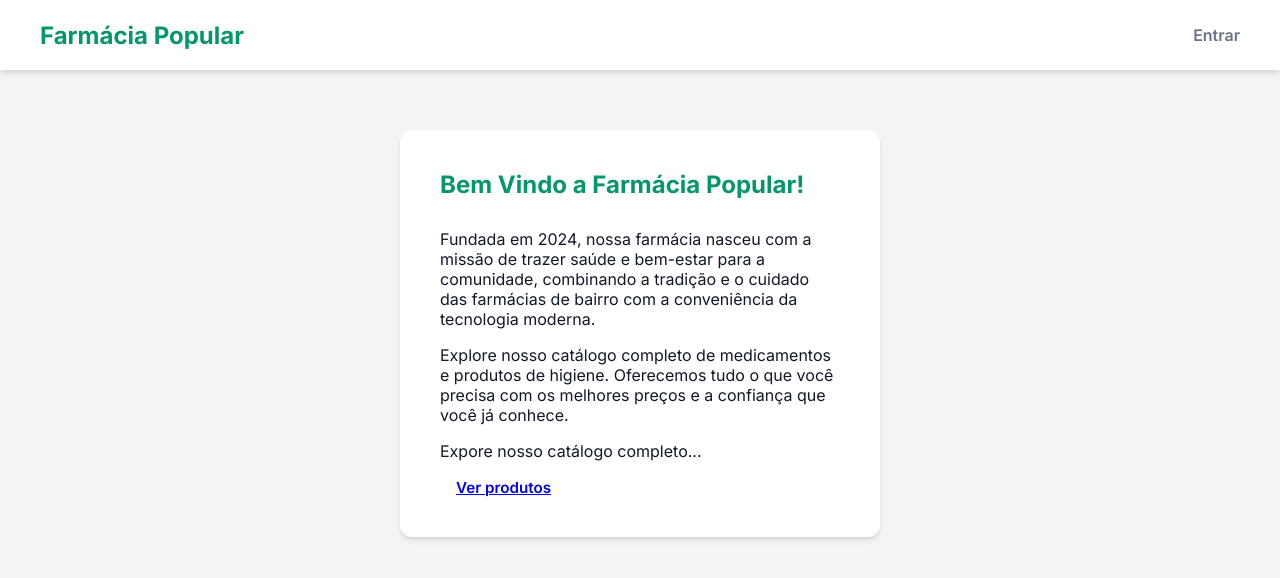
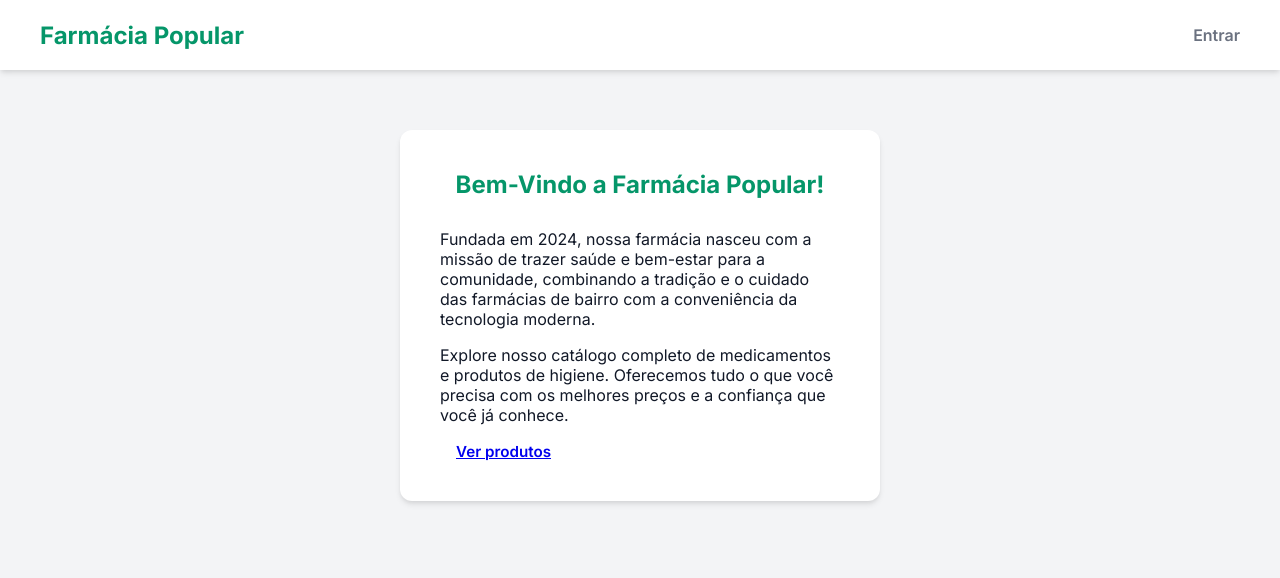
Before and after one commit to Rodrigo007438/farmacia_react_v2, a React (Vite) app: page / in a window 1280 px wide. Shown: the top 578 px of the page. Built offline with nearby package versions, Linux system fonts and the light colour scheme; no server answers.

Commit message:
Update HomePage.jsx

```diff
--- a/src/page/HomePage.jsx
+++ b/src/page/HomePage.jsx
@@ -10,7 +10,7 @@ function HomePage(){
     return(
         <>
         <div className="login_card">
-            <h2 style={{textAling: 'center', marginTop: 0}}>Bem Vindo a Farmácia Popular!</h2>
+            <h2 style={{textAlign: 'center', marginTop: 0}}>Bem-Vindo a Farmácia Popular!</h2>
 
 
             <p>Fundada em 2024, nossa farmácia nasceu com a missão de trazer saúde e bem-estar
@@ -23,7 +23,6 @@ function HomePage(){
             que você já conhece.
             </p>
 
-            <p>Expore nosso catálogo completo...</p>
 
             <Link to='/loja' className="home-cta-button"> Ver produtos </Link>
 
```
